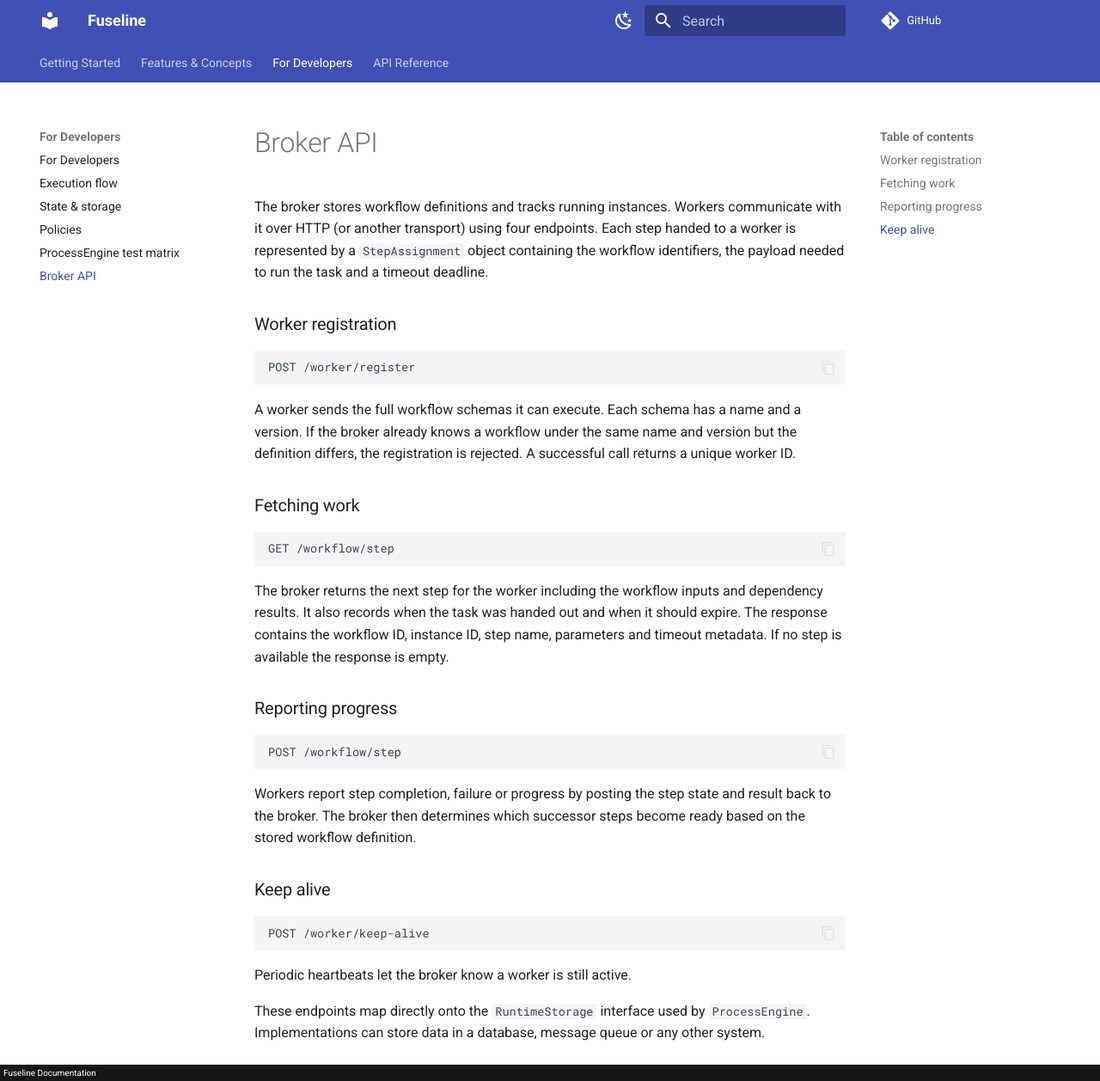
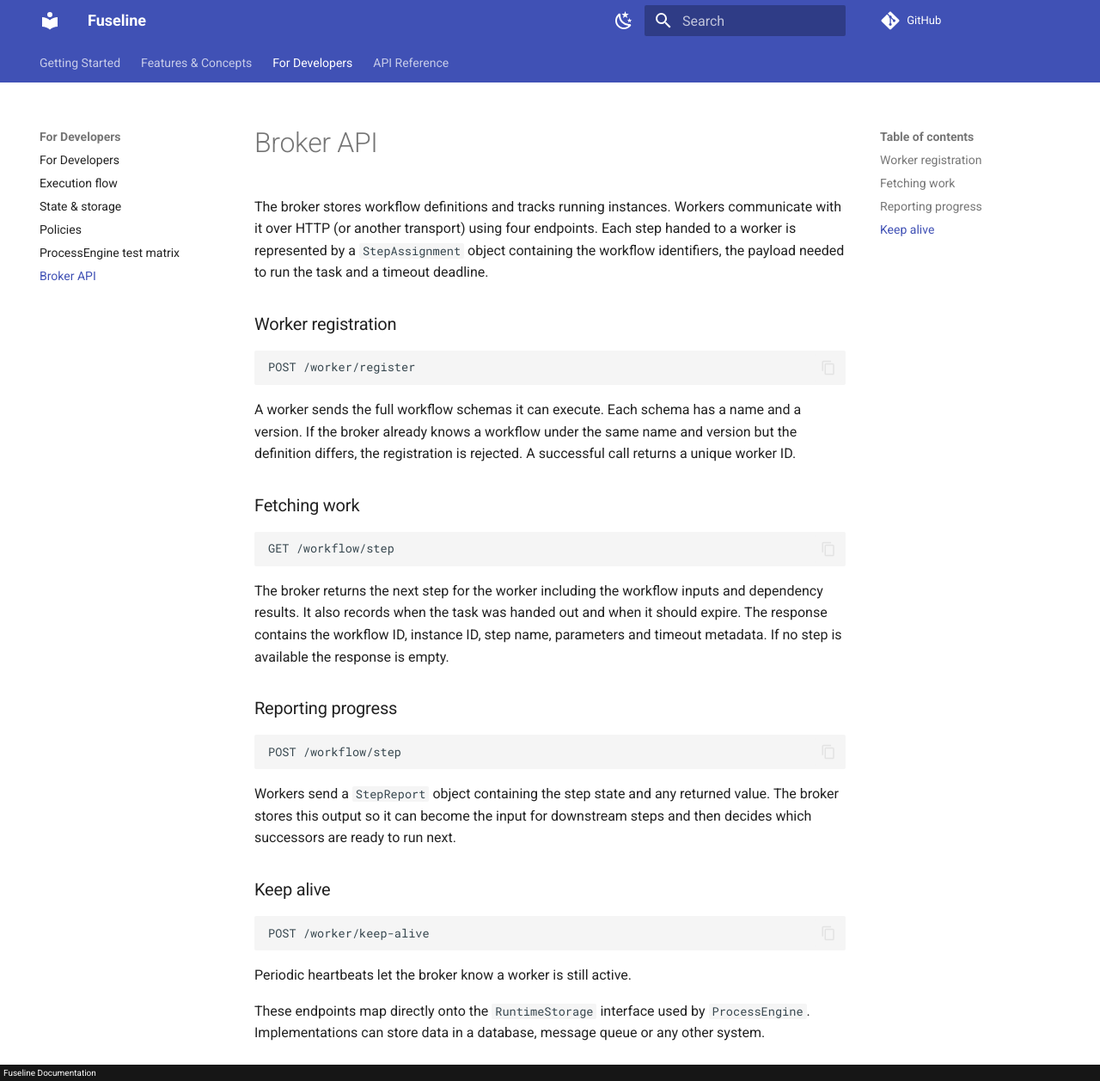
Before and after one commit to jsam/fuseline, an MkDocs documentation site: the page built from docs/for-developers/broker-api.md, in a window 1280 px wide and 1258 px high. Shown: the whole window at 86% size. Built offline with MkDocs 1.6.1 and Material for MkDocs 9.7.7, drawn with Linux system fonts in a browser that asks for light colours; comment, search, counter and statistics services are not loaded.

Commit message:
clarify step reporting

````diff
--- a/docs/for-developers/broker-api.md
+++ b/docs/for-developers/broker-api.md
@@ -37,9 +37,10 @@
 POST /workflow/step
 ```
 
-Workers report step completion, failure or progress by posting the step
-state and result back to the broker.  The broker then determines which
-successor steps become ready based on the stored workflow definition.
+Workers send a ``StepReport`` object containing the step state and any
+returned value. The broker stores this output so it can become the input
+for downstream steps and then decides which successors are ready to run
+next.
 
 ### Keep alive
 
--- a/fuseline/__init__.py
+++ b/fuseline/__init__.py
@@ -23,12 +23,12 @@
 
 __version__ = "0.1.2"
 __version_tuple__ = (0, 1, 2)
+from .broker import Broker, MemoryBroker, StepReport
 from .engines import PoolEngine, ProcessEngine
 from .exporters import YamlExporter
 from .interfaces import ExecutionEngine, Exporter, Tracer
+from .storage import MemoryRuntimeStorage, RuntimeStorage
 from .tracing import FileTracer
-from .storage import MemoryRuntimeStorage, RuntimeStorage
-from .broker import Broker, MemoryBroker
 from .typing import Computed, T
 from .workflow import (
     AsyncBatchTask,
````
Also changed, not shown: docs/for-developers/state-management.md (+5 -0 lines), 3 other files.
